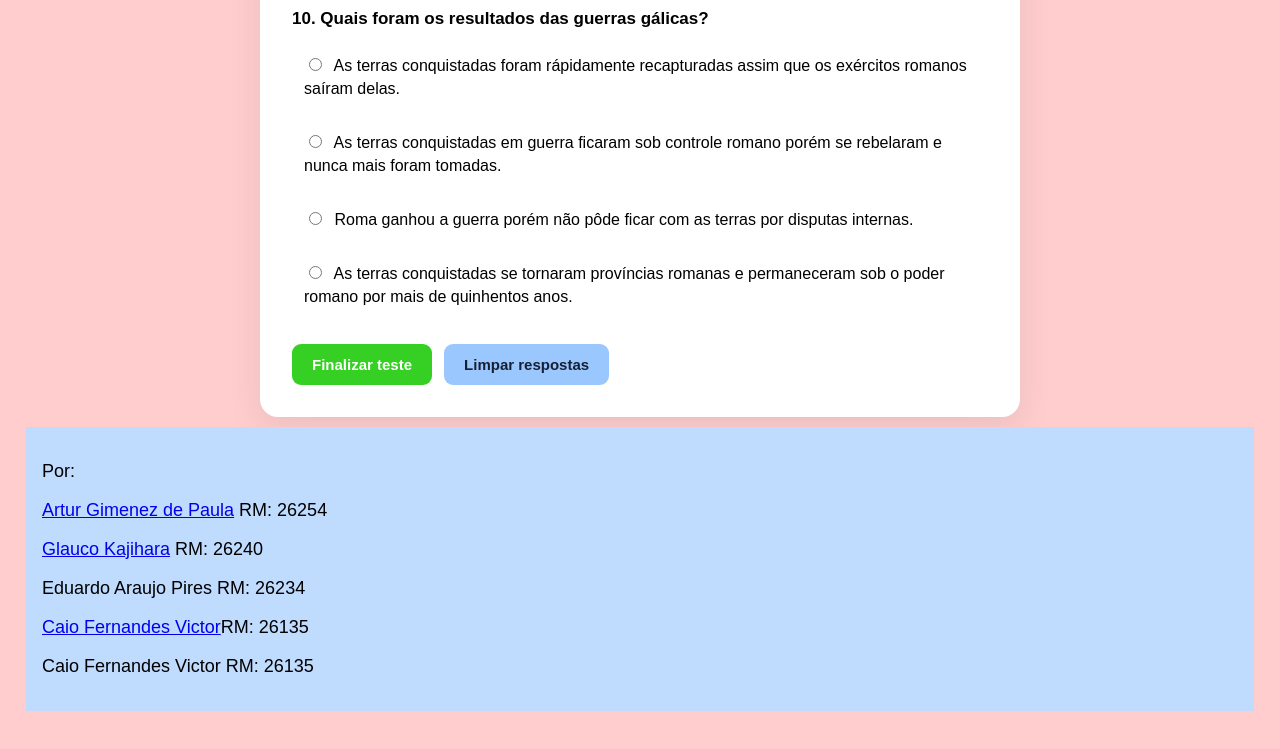
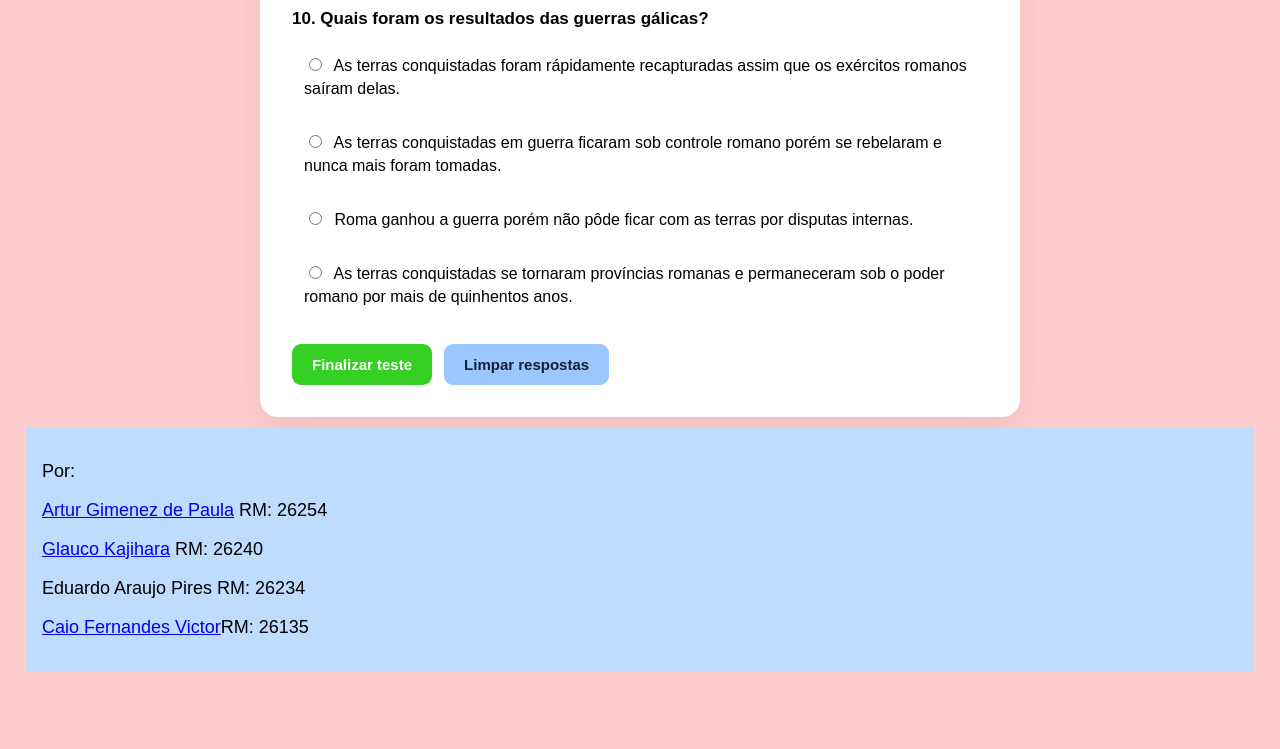
Before and after one commit to Billkermantheengineer/Formul-rio_PW, a plain HTML site: page quiz.html in a window 1280 px wide. Shown: the part 3358-4107 px from the top of the page. After the commit the page ends 4072 px from the top, so only its background shows below. Drawn offline with Linux system fonts and the light colour scheme.

Commit message:
removeu nome extra

```diff
--- a/quiz.html
+++ b/quiz.html
@@ -312,7 +312,6 @@
         <p><a href="https://github.com/Glauco-Feynman"> Glauco Kajihara</a> RM: 26240</p>
         <p> Eduardo Araujo Pires RM: 26234</p>
         <p><a href="https://github.com/CaioFernandesVictor">Caio Fernandes Victor</a>RM: 26135</p>
-        <p> Caio Fernandes Victor RM: 26135</p>
     </footer>
 </body>
 </html>
```
